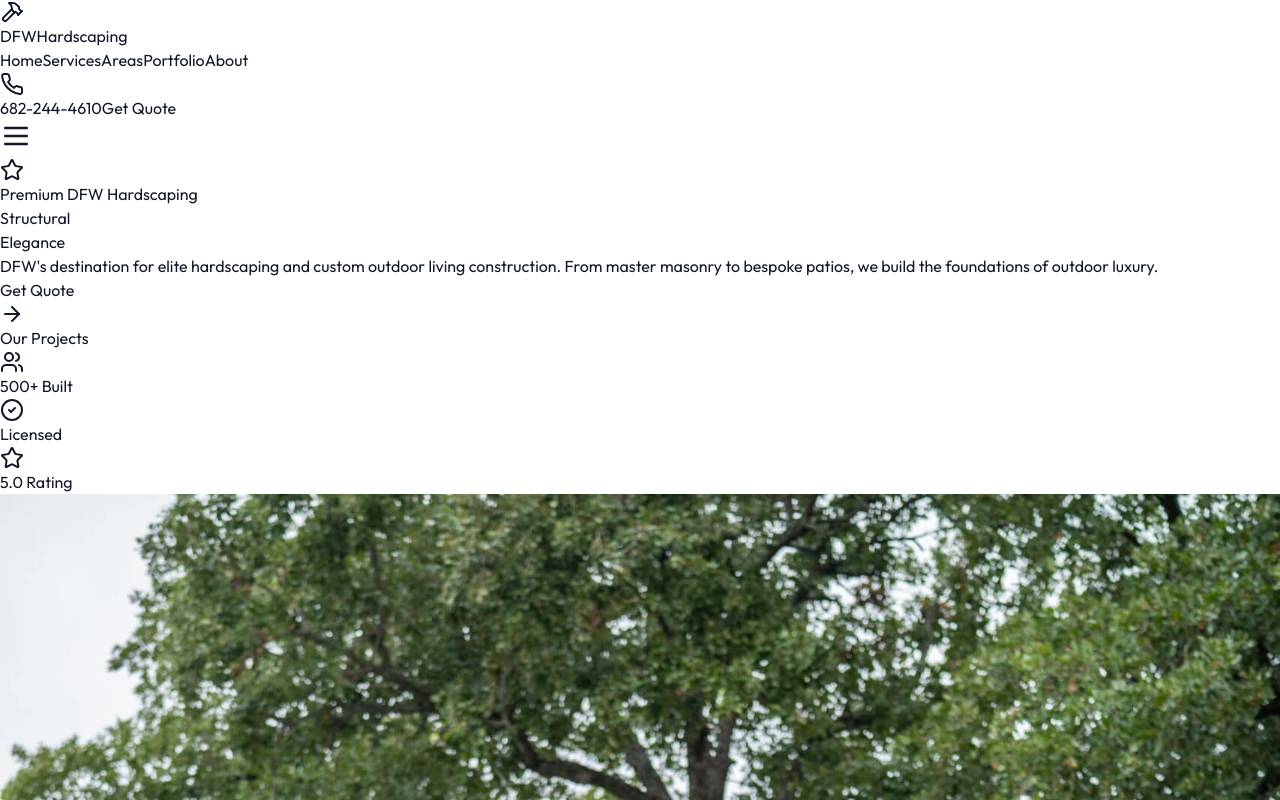
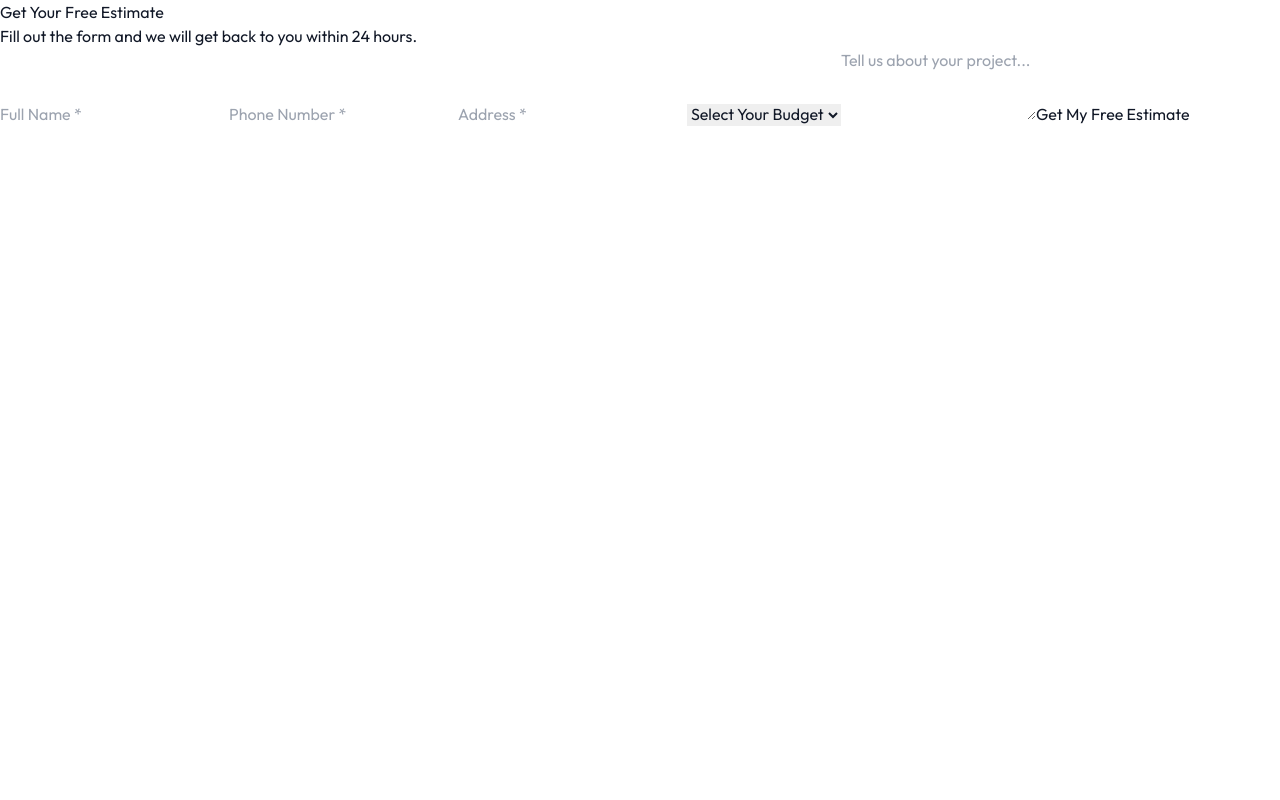
Before and after one commit to haganfarrar-lgtm/dfw-hardscaping, a React (Vite) app: page / in a window 1280 px wide. Shown: the top 800 px of the page. Built offline with nearby package versions, Linux system fonts and the light colour scheme.

Commit message:
Replace GHL form with Lowkly lead form + budget dropdown

```diff
--- a/src/App.tsx
+++ b/src/App.tsx
@@ -645,23 +645,7 @@ const ContactSection = () => {
           </div>
           <div className="lg:col-span-3 p-0 h-[800px] lg:h-auto border-l border-gray-100">
             {/* GHL Form Integration */}
-            <iframe
-              src="https://api.leadconnectorhq.com/widget/form/xgr1yi6Zi3imt2o7urjD"
-              style={{ width: '100%', height: '100%', border: 'none' }}
-              id="inline-xgr1yi6Zi3imt2o7urjD"
-              data-layout="{'id':'INLINE'}"
-              data-trigger-type="alwaysShow"
-              data-trigger-value=""
-              data-activation-type="alwaysActivated"
-              data-activation-value=""
-              data-deactivation-type="neverDeactivated"
-              data-deactivation-value=""
-              data-form-name="DFW Hardscaping Lead Form"
-              data-height="800"
-              data-layout-iframe-id="inline-xgr1yi6Zi3imt2o7urjD"
-              data-form-id="xgr1yi6Zi3imt2o7urjD"
-              title="DFW Hardscaping Lead Form"
-            ></iframe>
+            <LeadForm />
           </div>
         </div>
       </div>
@@ -1090,7 +1074,47 @@ const ServiceLocationPage = () => {
 
 // --- Main App ---
 
-export default function App() {
+export default
+function LeadForm() {
+  const [formData, setFormData] = React.useState({ name: '', phone: '', address: '', budget: '', message: '' });
+  const [status, setStatus] = React.useState('idle');
+  const handleSubmit = async (e: any) => {
+    e.preventDefault(); setStatus('sending');
+    try {
+      const res = await fetch('https://app.lowkly.com/api/webhooks/leads/q3fp5i6sogd', {
+        method: 'POST', headers: { 'Content-Type': 'application/json' },
+        body: JSON.stringify({ name: formData.name, phone: formData.phone, address: formData.address, budget: formData.budget, message: formData.message, source: window.location.hostname, sourceUrl: window.location.href }),
+      });
+      if (res.ok) { setStatus('success'); setFormData({ name: '', phone: '', address: '', budget: '', message: '' }); }
+      else setStatus('error');
+    } catch { setStatus('error'); }
+  };
+  if (status === 'success') return (<div className="flex items-center justify-center p-8 min-h-[400px]"><div className="text-center"><div className="text-5xl mb-4">✅</div><h3 className="text-2xl font-bold mb-2">Thank You!</h3><p className="opacity-80">We have received your request and will be in touch shortly.</p></div></div>);
+  return (
+    <form onSubmit={handleSubmit} className="space-y-4">
+      <h3 className="text-2xl font-bold mb-1">Get Your Free Estimate</h3>
+      <p className="opacity-70 mb-4">Fill out the form and we will get back to you within 24 hours.</p>
+      <input type="text" required placeholder="Full Name *" value={formData.name} onChange={(e: any) => setFormData({...formData, name: e.target.value})} className="w-full px-4 py-3 rounded-xl border border-white/20 bg-white/10 backdrop-blur outline-none transition placeholder-white/50 text-white" />
+      <input type="tel" required placeholder="Phone Number *" value={formData.phone} onChange={(e: any) => setFormData({...formData, phone: e.target.value})} className="w-full px-4 py-3 rounded-xl border border-white/20 bg-white/10 backdrop-blur outline-none transition placeholder-white/50 text-white" />
+      <input type="text" required placeholder="Address *" value={formData.address} onChange={(e: any) => setFormData({...formData, address: e.target.value})} className="w-full px-4 py-3 rounded-xl border border-white/20 bg-white/10 backdrop-blur outline-none transition placeholder-white/50 text-white" />
+      <select required value={formData.budget} onChange={(e: any) => setFormData({...formData, budget: e.target.value})} className="w-full px-4 py-3 rounded-xl border border-white/20 bg-white/10 backdrop-blur outline-none transition text-white">
+        <option value="" className="text-black">Select Your Budget</option>
+        <option value="Under $1,000" className="text-black">Under $1,000</option>
+        <option value="$1,000 - $2,000" className="text-black">$1,000 - $2,000</option>
+        <option value="$2,000 - $3,000" className="text-black">$2,000 - $3,000</option>
+        <option value="$3,000 - $4,000" className="text-black">$3,000 - $4,000</option>
+        <option value="$4,000 - $5,000" className="text-black">$4,000 - $5,000</option>
+        <option value="$5,000 - $10,000" className="text-black">$5,000 - $10,000</option>
+        <option value="$10,000+" className="text-black">$10,000+</option>
+      </select>
+      <textarea rows={3} placeholder="Tell us about your project..." value={formData.message} onChange={(e: any) => setFormData({...formData, message: e.target.value})} className="w-full px-4 py-3 rounded-xl border border-white/20 bg-white/10 backdrop-blur outline-none transition placeholder-white/50 text-white resize-none" />
+      <button type="submit" disabled={status === 'sending'} className="w-full py-4 bg-white text-stone-800 font-bold rounded-xl hover:bg-white/90 transition disabled:opacity-50 text-lg">{status === 'sending' ? 'Sending...' : 'Get My Free Estimate'}</button>
+      {status === 'error' && <p className="text-red-300 text-sm text-center">Something went wrong. Please call us directly.</p>}
+    </form>
+  );
+}
+
+function App() {
   const homeSchema = {
     "@context": "https://schema.org",
     "@type": "HomeAndConstructionBusiness",
```
